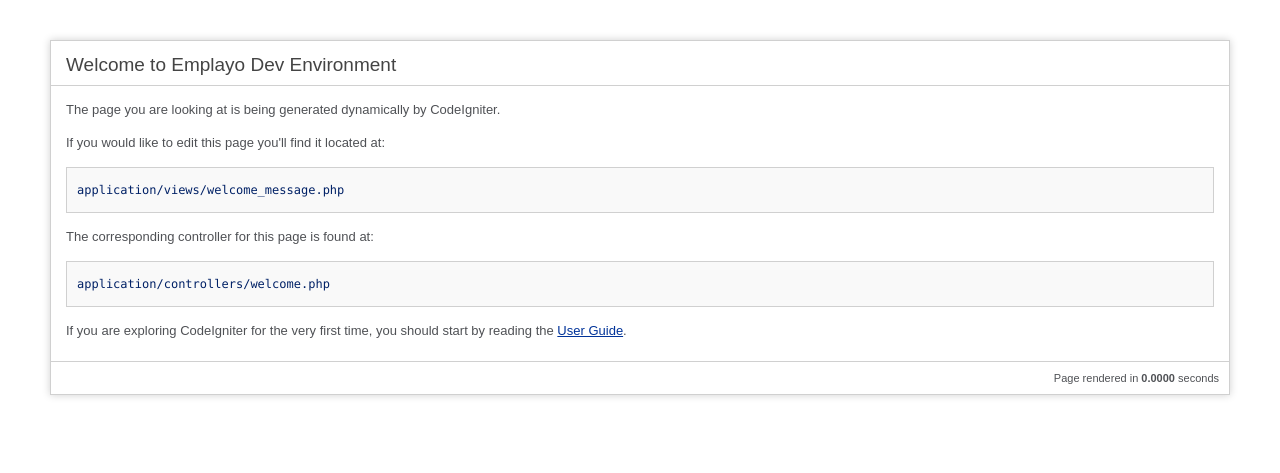
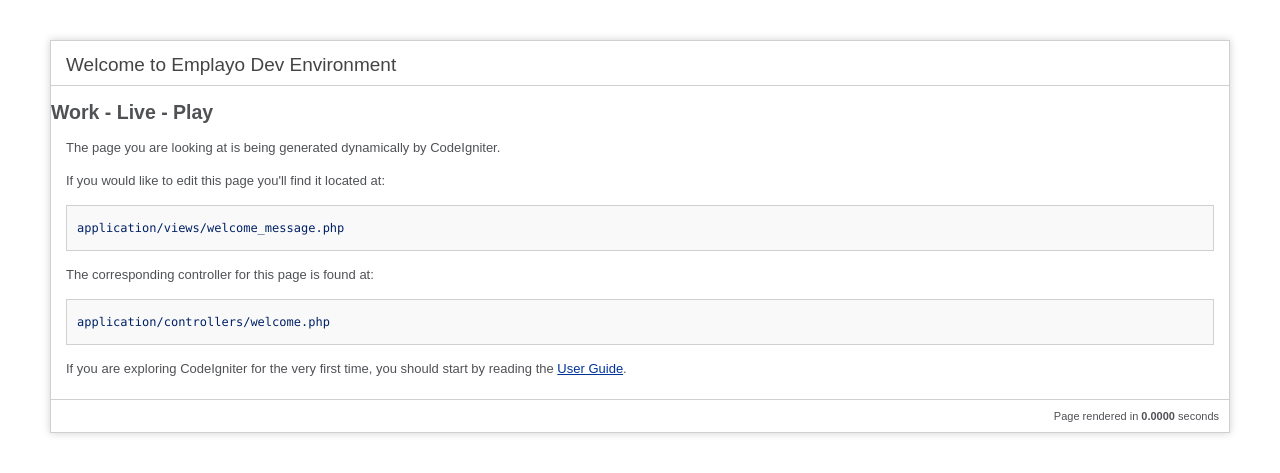
Before and after one commit to intakeha/emplayo, a CodeIgniter app: page / in a window 1280 px wide. Shown: the top 473 px of the page. Run offline with CodeIgniter, Linux system fonts and the light colour scheme.

Commit message:
Testing service hooks

```diff
--- a/application/views/welcome_message.php
+++ b/application/views/welcome_message.php
@@ -68,6 +68,7 @@
 
 <div id="container">
 	<h1>Welcome to Emplayo Dev Environment</h1>
+	<h2>Work - Live - Play</h2>
 
 	<div id="body">
 		<p>The page you are looking at is being generated dynamically by CodeIgniter.</p>
```
